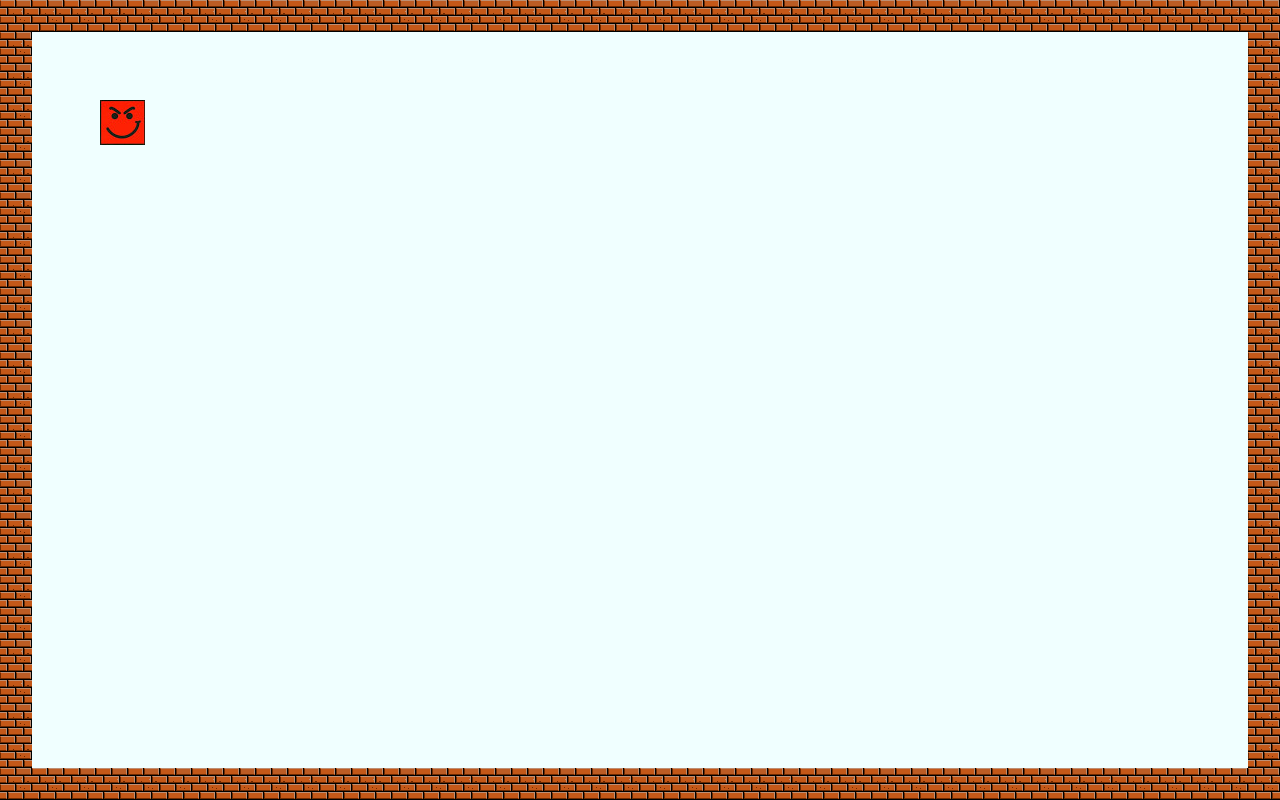
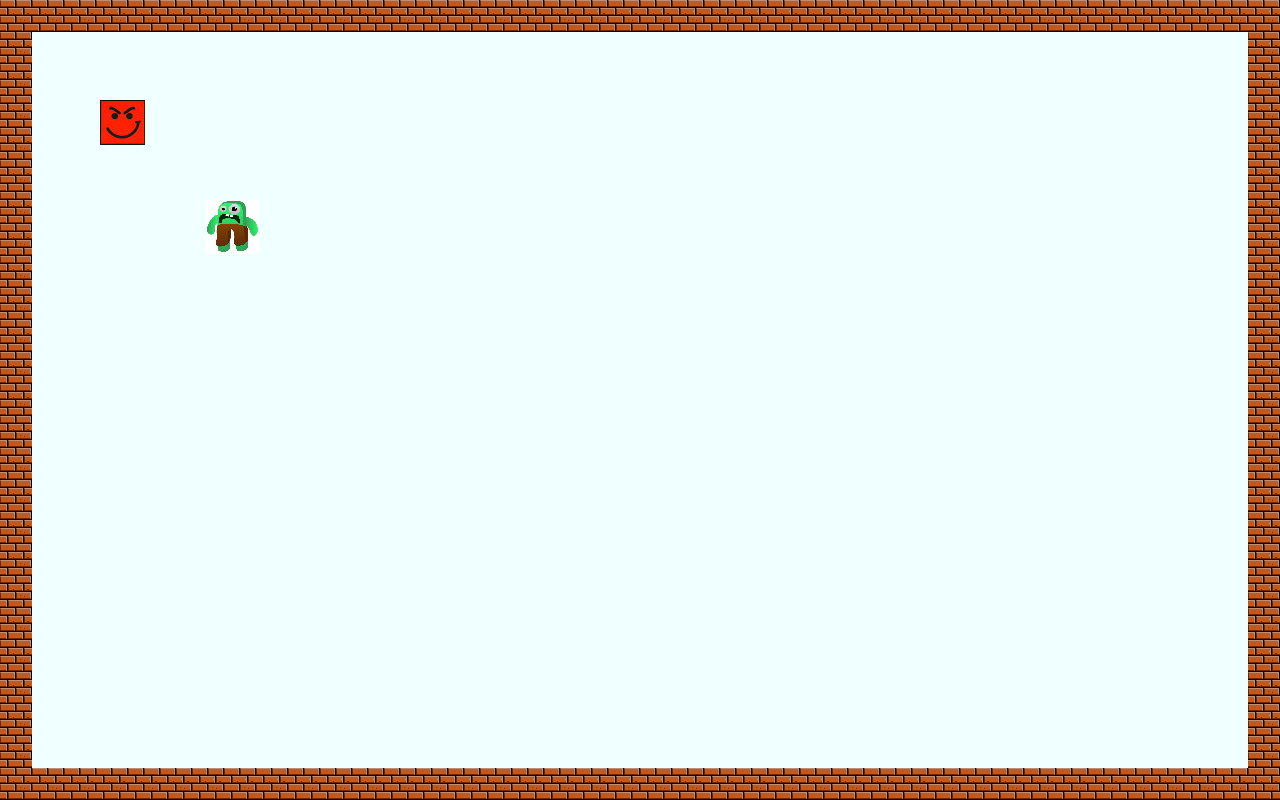
Before and after one commit to cosmin1123/TheImpossibleGame, a plain HTML site: page TheImpossibleGame/TheImpossibleGame/08-acceleration-3.html in a window 1280 px wide. Drawn offline with Linux system fonts and the light colour scheme.

Commit message:
little mobs

```diff
--- a/TheImpossibleGame/TheImpossibleGame/08-acceleration-3.html
+++ b/TheImpossibleGame/TheImpossibleGame/08-acceleration-3.html
@@ -39,7 +39,7 @@
 
            var wall = new Array();
 
-
+           var enemy = new Enemy(50, 100, 100, 600, 600, 3);
 
 
 
@@ -91,7 +91,8 @@
 
 
                 player.move()
-
+                enemy.move(player);
+                enemy.draw(context);
 
                 i=0;
                 while (i <= canvas.width) {
```
Also changed, not shown: 1 other file.
